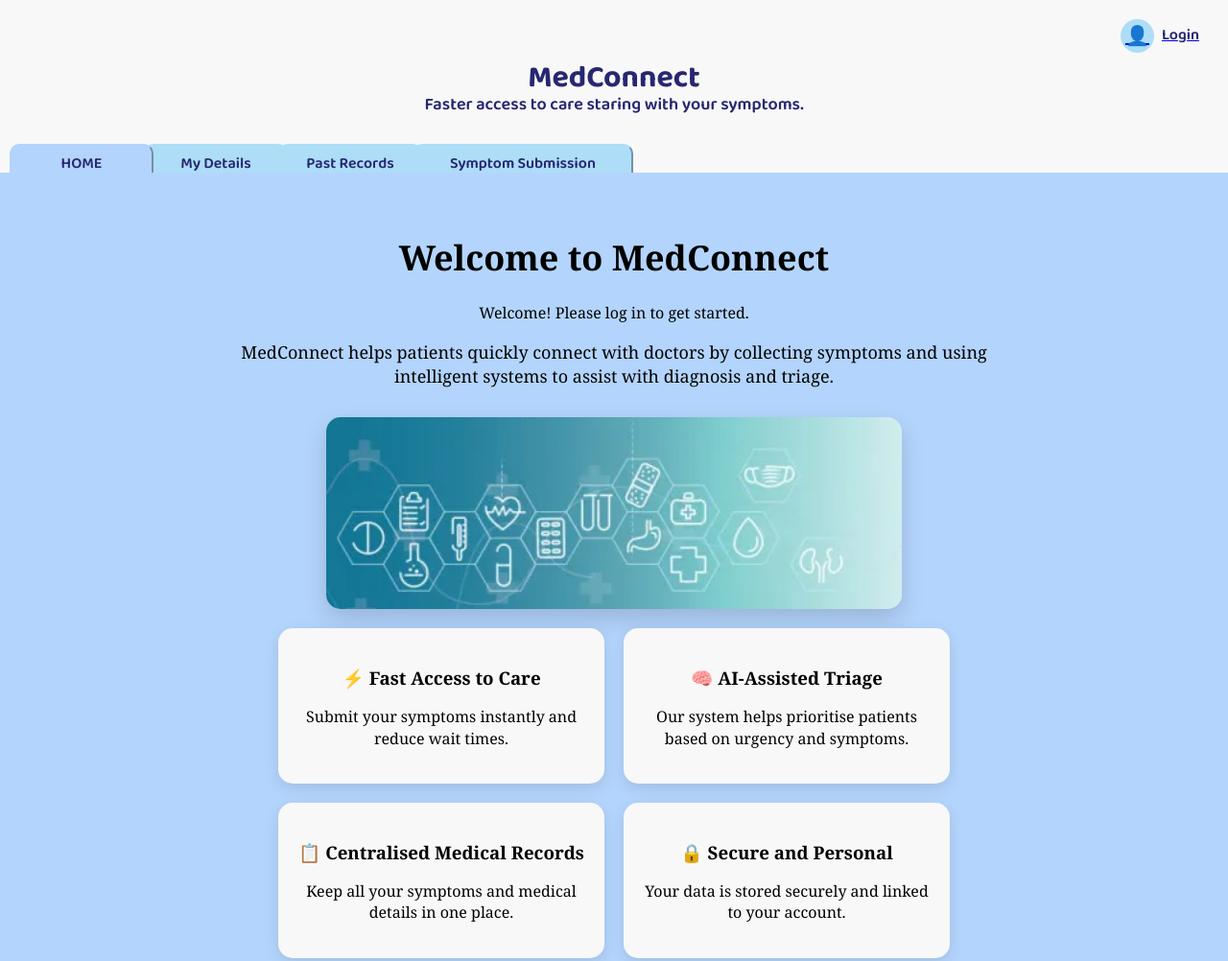
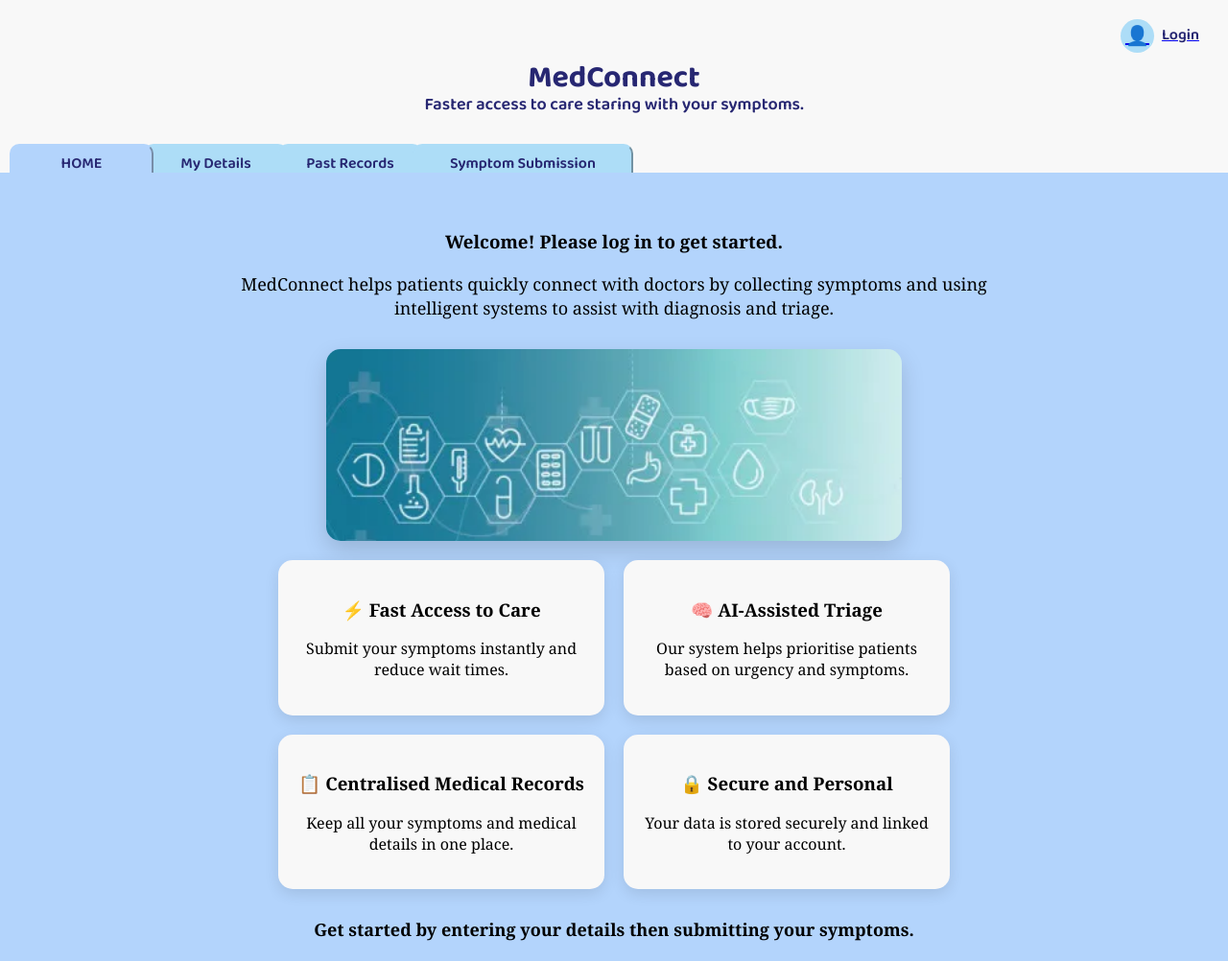
Before and after one commit to MitchellBeatson/COMM1120, a website built with webpack: page index.html in a window 1280 px wide. Shown: the top 1002 px of the page at 96% size. Built offline with nearby package versions, Linux system fonts and the light colour scheme.

Commit message:
Removed redundant welcome, as only one is needed

```diff
--- a/index.html
+++ b/index.html
@@ -54,9 +54,9 @@
 
 
   <div class="home-box">
-    <h1 class="home-title">Welcome to MedConnect</h1>
+    <!--<h1 class="home-title">Welcome to MedConnect</h1>-->
 
-    <p id="welcomeUser"></p>
+    <h3 id="welcomeUser"></h3>
 
     <p class="home-intro">
       MedConnect helps patients quickly connect with doctors by collecting symptoms
```
